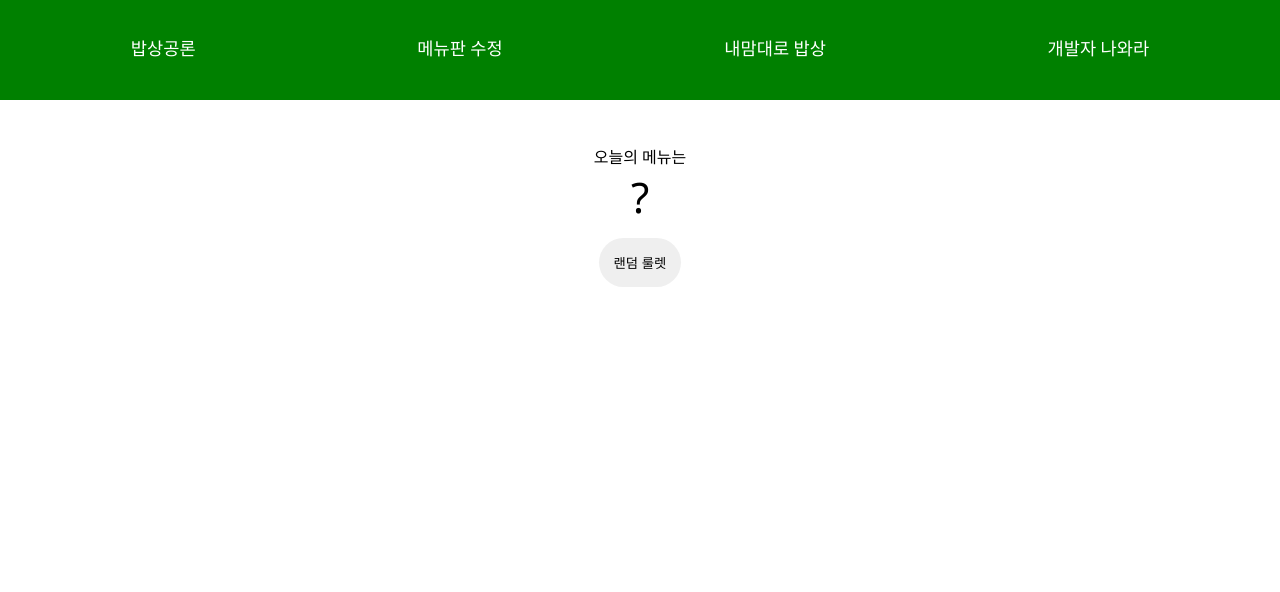
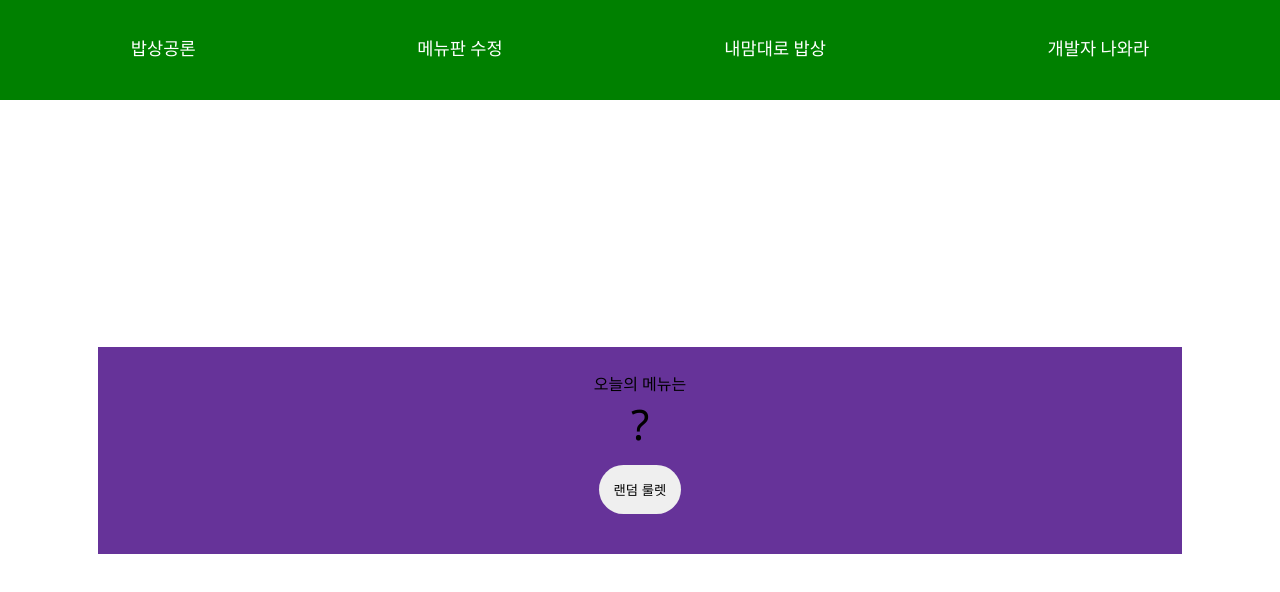
Before and after one commit to ketchup0211/what-should-we-eat, a React (Vite) app: page / in a window 1280 px wide. Shown: the top 592 px of the page. Built offline with nearby package versions, Linux system fonts and the light colour scheme.

Commit message:
[FIX] CSS cneter, modify App.jsx css

```diff
--- a/src/App.jsx
+++ b/src/App.jsx
@@ -4,19 +4,35 @@ import FoodList from "./pages/FoodList";
 import CustomRulet from "./pages/CustomRulet";
 import About from "./pages/About";
 import MenuBar from "./components/MenuBar";
+import styled from "styled-components";
 
-function App() {
+export default function App() {
   return (
     <Router>
+      <AppLayout>
         <MenuBar />
+        <Main>
           <Routes>
             <Route path="/" element={<Home />} />
             <Route path="/food-list" element={<FoodList />} />
             <Route path="/custom-rulet" element={<CustomRulet />} />
             <Route path="/about" element={<About />} />
           </Routes>
+        </Main>
+      </AppLayout>
     </Router>
   );
 }
 
-export default App;
+const AppLayout = styled.div`
+  display: flex;
+  flex-direction: column;
+  height: 100vh;
+`;
+
+const Main = styled.div`
+  flex: 1;
+  display: flex;
+  justify-content: center;
+  align-items: center;
+`;
--- a/src/components/SlotMachine.jsx
+++ b/src/components/SlotMachine.jsx
@@ -65,7 +65,11 @@ const Container = styled.div`
   display: flex;
   flex-direction: column;
   align-items: center;
-  margin-top: 50px;
+  justify-content: center;
+  margin: 0 auto;
+  width: 80%;
+  padding: 30px;
+  background-color: rebeccapurple;
 `;
 
 const ButtonContainer = styled.div`
--- a/src/pages/Home.jsx
+++ b/src/pages/Home.jsx
@@ -2,9 +2,5 @@ import SlotMachine from "../components/SlotMachine";
 import foods from "../data/foods.json";
 
 export default function Home() {
-  return (
-    <div>
-      <SlotMachine foods={foods} />
-    </div>
-  );
+  return <SlotMachine foods={foods} />;
 }
```
Lines whose indentation alone changed are shown as unchanged.
